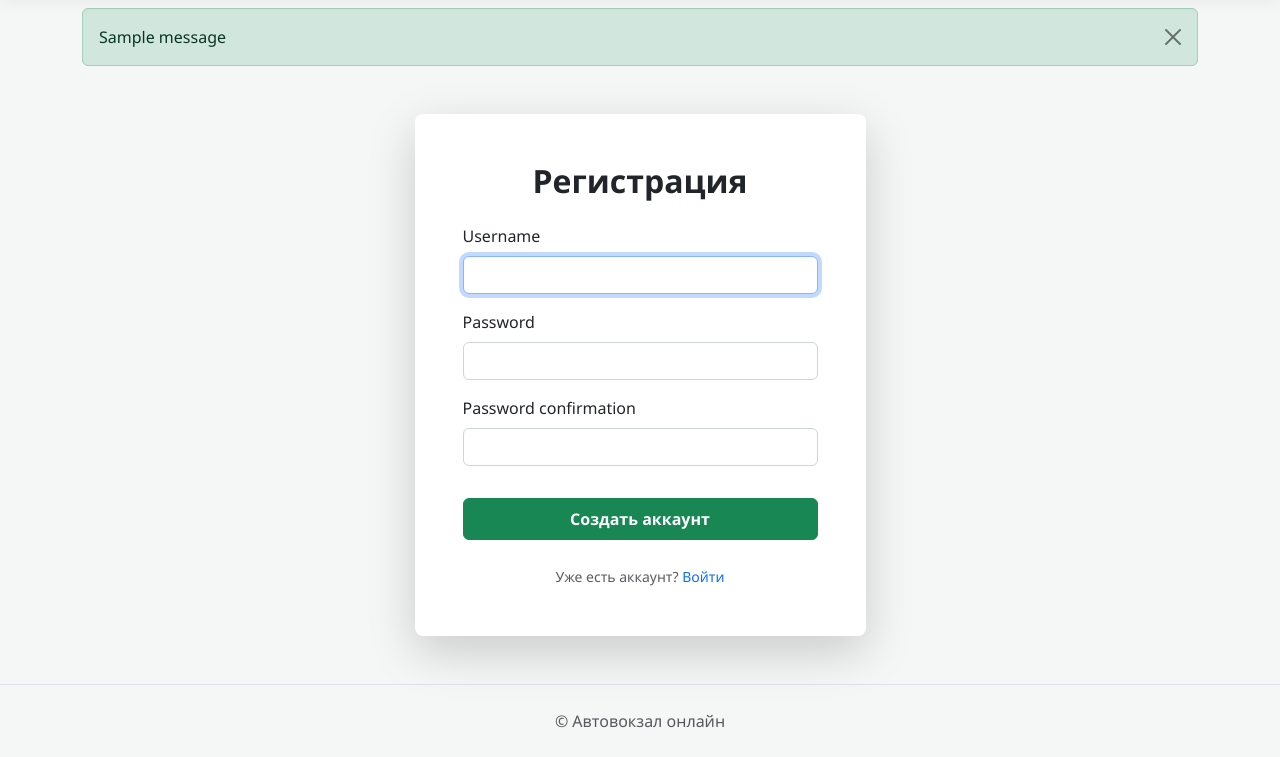
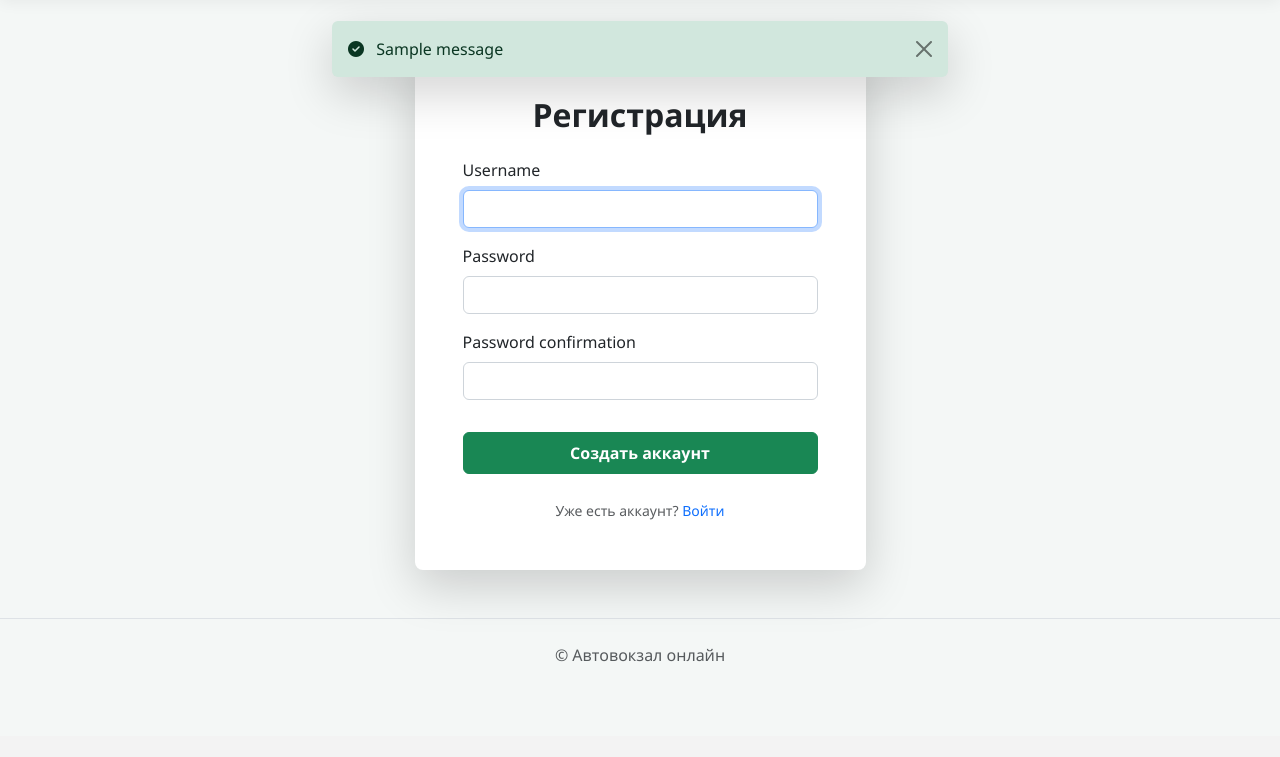
Before and after one commit to den-zl/Avtovokzal_curse_project_db, a Django app: page /register/ in a window 1280 px wide. Shown: the part 64-821 px from the top of the page. After the commit the page ends 726 px from the top, so only its background shows below. Run offline with Django 4.2, Linux system fonts and the light colour scheme; tables that the repository leaves empty hold one stand-in row (values such as "Sample post"); one stand-in notice (Sample message) is shown.

Commit message:
Refactoring + bug fix

```diff
--- a/station/admin.py
+++ b/station/admin.py
@@ -1,11 +1,9 @@
 from django.contrib import admin
-# Импорт всех моделей из models.py
 from .models import (
     City, BusModel, Bus, Driver, BusStation,
     Route, Trip, UserProfile, Ticket, Payment, Review
 )
 
-# Регистрация каждой модели, чтобы она появилась в интерфейсе
 admin.site.register(City)
 admin.site.register(BusModel)
 admin.site.register(Bus)
--- a/station/models.py
+++ b/station/models.py
@@ -125,7 +125,6 @@ class Ticket(models.Model):
     patronymic = models.CharField(max_length=100, verbose_name="Отчество", blank=True)
     passport_series_number = models.CharField(max_length=50, verbose_name="Серия и номер документа", blank=True)
 
-
     def __str__(self):
         return f"Билет №{self.id} (Место {self.seat_number})"
 
--- a/station/templates/station/base.html
+++ b/station/templates/station/base.html
@@ -203,9 +203,9 @@
         }
 
         .trip-name-cell {
-            white-space: nowrap; /* Не дает тексту прыгать на вторую строку */
+            white-space: nowrap;
             overflow: hidden;
-            text-overflow: ellipsis; /* Если совсем не влезает, поставит троеточие */
+            text-overflow: ellipsis;
         }
     </style>
 </head>
@@ -300,16 +300,20 @@
     </div>
 </nav>
 
-<div class="container mt-2">
-    {% if messages %}
-        {% for message in messages %}
-            <div class="alert alert-{{ message.tags }} alert-dismissible fade show" role="alert">
-                {{ message }}
-                <button type="button" class="btn-close" data-bs-dismiss="alert"></button>
-            </div>
-        {% endfor %}
-    {% endif %}
+{% if messages %}
+<div class="container-fluid" style="position: absolute; z-index: 9999; top: 85px; width: 100%;">
+    <div class="row justify-content-center">
+        <div class="col-md-6">
+            {% for message in messages %}
+                <div class="alert alert-{{ message.tags }} alert-dismissible fade show shadow-lg border-0" role="alert">
+                    <i class="fa-solid fa-circle-check me-2"></i> {{ message }}
+                    <button type="button" class="btn-close" data-bs-dismiss="alert"></button>
+                </div>
+            {% endfor %}
+        </div>
+    </div>
 </div>
+{% endif %}
 
 {% block content %}
 
--- a/station/views.py
+++ b/station/views.py
@@ -152,7 +152,7 @@ def contacts(request):
 @login_required
 def export_csv(request):
     if not request.user.is_staff:
-        return HttpResponse("У вас нет прав на это действие", status=403)
+        return HttpResponse("Нет прав на это действие", status=403)
 
     response = HttpResponse(content_type='text/csv')
     response['Content-Disposition'] = 'attachment; filename="ticket_sales_report.csv"'
```
